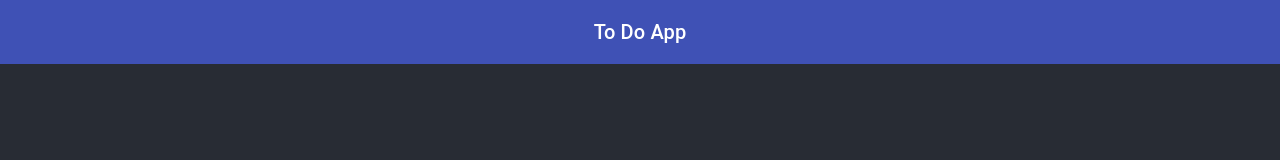
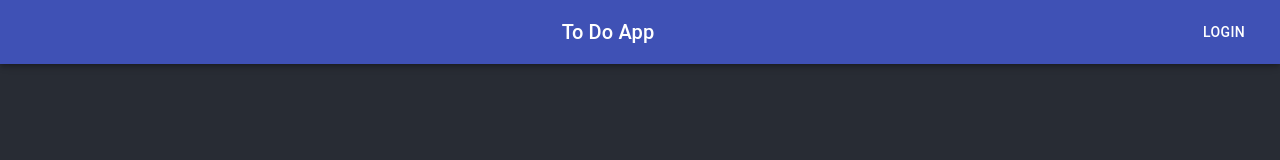
Before and after one commit to consuelo-sanna/my_todo, a React (Create React App) app: page /auth in a window 1280 px wide. Shown: the top 160 px of the page. Built offline with nearby package versions, Linux system fonts and the light colour scheme.

Commit message:
Login Logout button

```diff
--- a/src/components/NavBar.js
+++ b/src/components/NavBar.js
@@ -2,19 +2,42 @@ import React from 'react';
 import AppBar from '@material-ui/core/AppBar';
 import Toolbar from '@material-ui/core/Toolbar';
 import Typography from '@material-ui/core/Typography';
+import Button from '@material-ui/core/Button';
 import { makeStyles } from '@material-ui/core/styles';
+import { connect } from 'react-redux';
+import { getUser } from '../redux/selectors/index';
 
+/**
+ * Per il login ecc, riconosco da local storage o ne abuserei?
+ */
 const useStyles = makeStyles(theme => ({
     title: {
         flexGrow: 1,
     },
+    root: {
+        flexGrow: 1,
+    },
 }));
 
-const NavBar = () => {
+const NavBar = props => {
     const classes = useStyles();
+    const user = props.user;
+
+    const guestLinks = <Button color="inherit">Login</Button>;
+    const authLinks = (
+        <Button
+            color="inherit"
+            onClick={() => {
+                localStorage.clear(); //devi anche cancellare user e isAuthenticated da reducer.. fai un dispatch verso reducer, creati l azione ecc
+            }}
+        >
+            Logout
+        </Button>
+    );
+
     return (
-        <div>
-            <AppBar position="static">
+        <div className={classes.root}>
+            <AppBar position="sticky">
                 <Toolbar>
                     <Typography
                         variant="h6"
@@ -23,9 +46,16 @@ const NavBar = () => {
                     >
                         To Do App
                     </Typography>
+
+                    {user ? authLinks : guestLinks}
                 </Toolbar>
             </AppBar>
         </div>
     );
 };
-export default NavBar;
+
+const mapStateToProps = state => ({
+    user: getUser(state),
+});
+
+export default connect(mapStateToProps)(NavBar);
```
